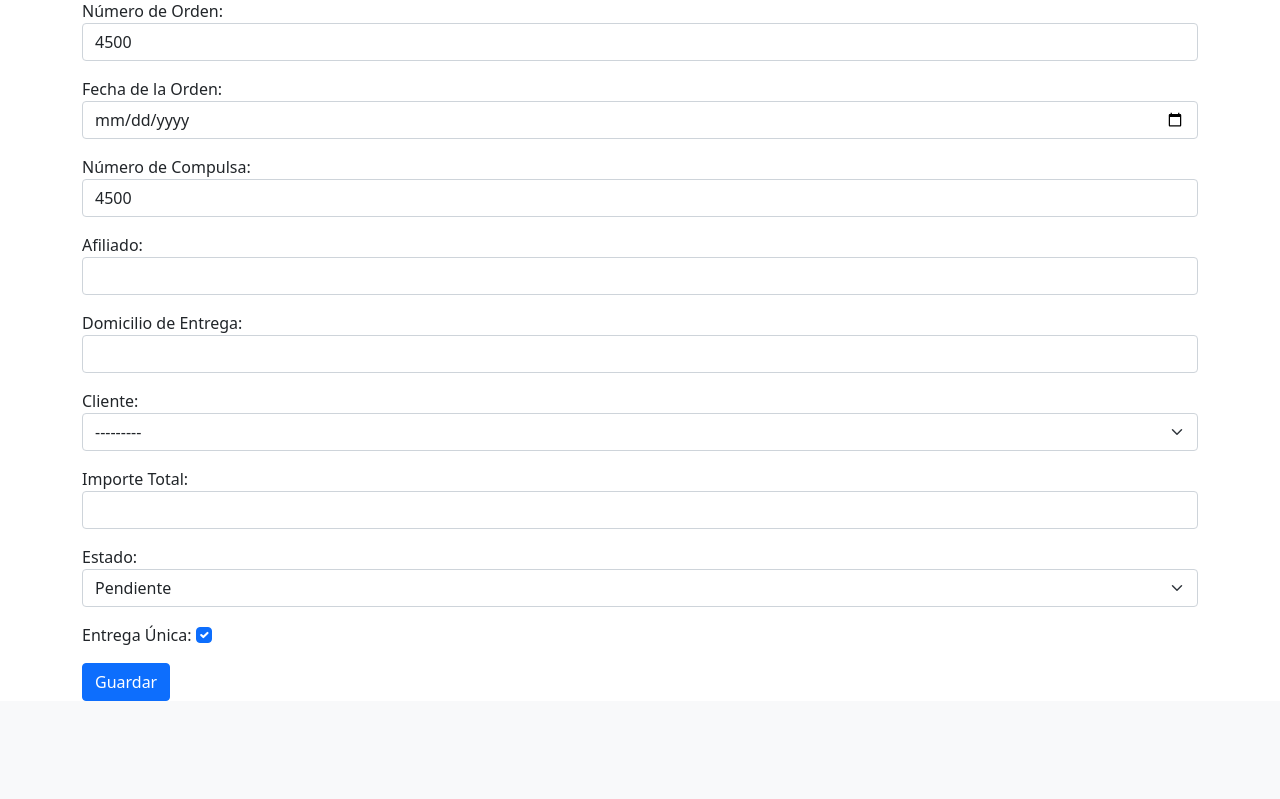
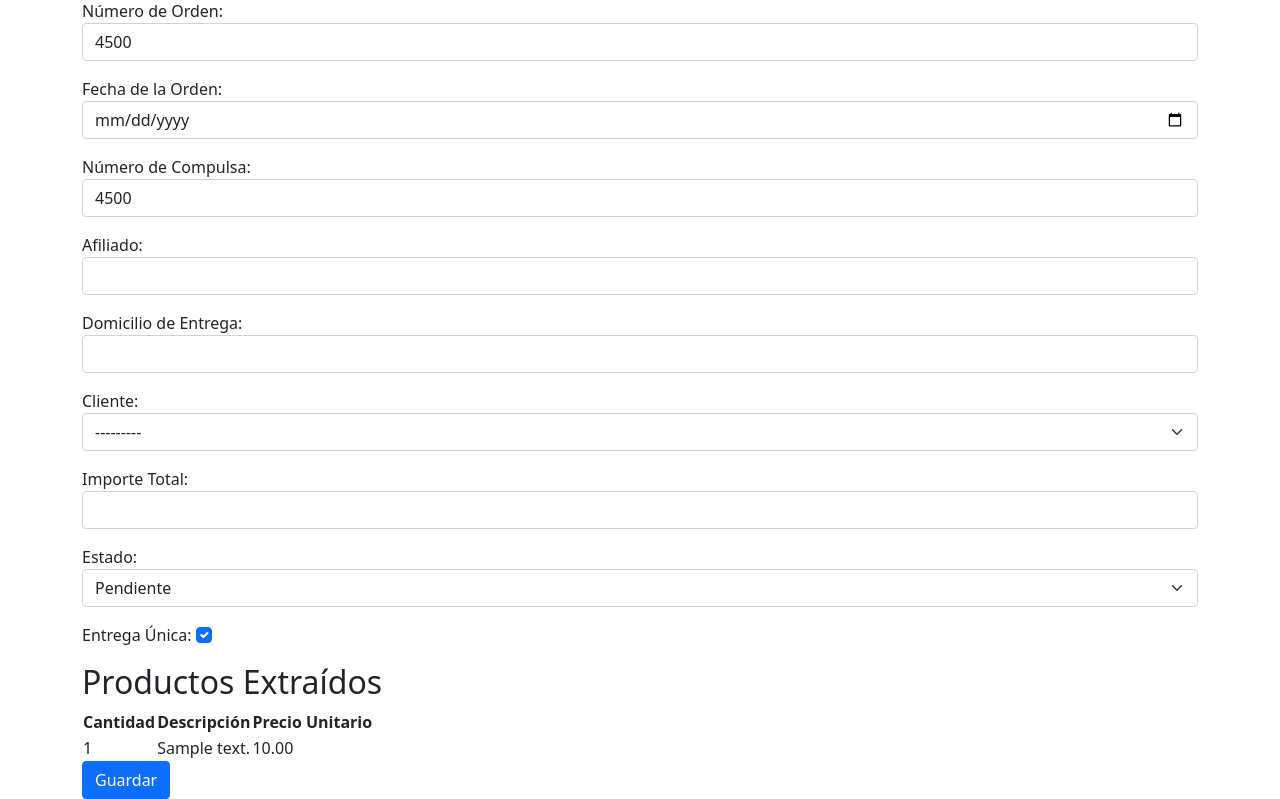
Before and after one commit to MelinaJB/tpfinal_backend, a Django app: template oc/templates/nueva_oc.html in a window 1280 px wide. Shown: the part 286-1085 px from the top of the page. Before the commit the page ends 987 px from the top, so only its background shows below. Run offline with Django 5.2, Linux system fonts and the light colour scheme; tables that the repository leaves empty hold one stand-in row (values such as "Sample post"); the template is opened without the code that fills it: values that come from a table or form of the project are taken from there, most other values are stand-ins (such as "Sample title", 1, 10 or a date in 2020).

Commit message:
tabla productos. FALTA MODIFICAR

```diff
--- a/oc/forms.py
+++ b/oc/forms.py
@@ -30,6 +30,21 @@ class nuevaOCForm(forms.ModelForm):
             'importe_total': 'Importe Total',
         }
 
+class ProductoForm(forms.ModelForm):
+    class Meta:
+        model = Producto
+        fields = ['cantidad', 'descripcion', 'precio_unitario']
+        widgets = {
+            'cantidad': forms.NumberInput(attrs={'class': 'form-control'}),
+            'descripcion': forms.TextInput(attrs={'class': 'form-control'}),
+            'precio_unitario': forms.NumberInput(attrs={'class': 'form-control'}),
+        }
+        labels = {
+            'cantidad': 'Cantidad',
+            'descripcion': 'Descripción',
+            'precio_unitario': 'Precio Unitario',
+        }
+
 
 class ClienteForm(forms.ModelForm):
     class Meta:
--- a/oc/models.py
+++ b/oc/models.py
@@ -35,22 +35,21 @@ class OrdenCompra(models.Model):
     estado = models.CharField(max_length=20, choices=ESTADO_CHOICES, default='pendiente')
     entrega_unica = models.BooleanField(default=True)
 
-    # # Campos para almacenar los datos de la tabla de productos
-    # cantidad = models.IntegerField(null=True, blank=True)
-    # descripcion = models.CharField(max_length=255, null=True, blank=True)
-    # precio_unitario = models.DecimalField(max_digits=10, decimal_places=2, null=True, blank=True)
 
     def __str__(self):
         return self.numero + ' - ' + self.estado  # Puedes cambiar esto según cómo quieras mostrar la orden de compra en el admin
 
 class Producto(models.Model):
-    orden_compra = models.ForeignKey(OrdenCompra, related_name='productos', on_delete=models.CASCADE)
-    cantidad = models.PositiveIntegerField()
-    detalle = models.CharField(max_length=200)
+    orden_compra = models.ForeignKey('OrdenCompra', on_delete=models.CASCADE, related_name='productos')
+    cantidad = models.IntegerField()
+    descripcion = models.CharField(max_length=255)
     precio_unitario = models.DecimalField(max_digits=10, decimal_places=2)
 
     def __str__(self):
         return f'{self.detalle} - {self.orden_compra.numero}'
+
+
+
 
 #SUBIR PDF ////////////////
 class PDFDocument(models.Model):
--- a/oc/templates/nueva_oc.html
+++ b/oc/templates/nueva_oc.html
@@ -10,10 +10,19 @@
 <form method="POST" enctype="multipart/form-data">
     {% csrf_token %}
     {{ pdf_form.as_p }}
+    <button class="btn btn-primary" type="submit" name="upload_pdf">Cargar PDF</button>
+</form>
 
-    <!-- {% if extraido %}
-    <hr>
-    <table class="table table-bordered">
+<hr>
+
+<form method="POST">
+    {% csrf_token %}
+    {{ oc_form.as_p }}
+
+    <!-- Tabla para mostrar los productos extraídos -->
+    {% if productos %}
+    <h2>Productos Extraídos</h2>
+    <table>
         <thead>
             <tr>
                 <th>Cantidad</th>
@@ -22,24 +31,19 @@
             </tr>
         </thead>
         <tbody>
-            {% for item in extraido %}
-            <tr>
-                <td>{{ item.cantidad }}</td>
-                <td>{{ item.descripcion }}</td>
-                <td>{{ item.precio_unitario }}</td>
-            </tr> {% endfor %}
+            {% for producto in productos %}
+                <tr>
+                    <td>{{ producto.cantidad }}</td>
+                    <td>{{ producto.descripcion }}</td>
+                    <td>{{ producto.precio_unitario }}</td>
+                </tr>
+            {% endfor %}
         </tbody>
     </table>
-    {% endif %} -->
+    {% endif %}
 
-    <button class="btn btn-primary" type="submit" name="upload_pdf">Cargar PDF</button>
-</form>
 
-<hr>
 
-<form method="POST">
-    {% csrf_token %}
-    {{ oc_form.as_p }}
     <button class="btn btn-primary" type="submit">Guardar</button>
 </form>
 
```
Also changed, not shown: oc/views.py (+33 -34 lines).
